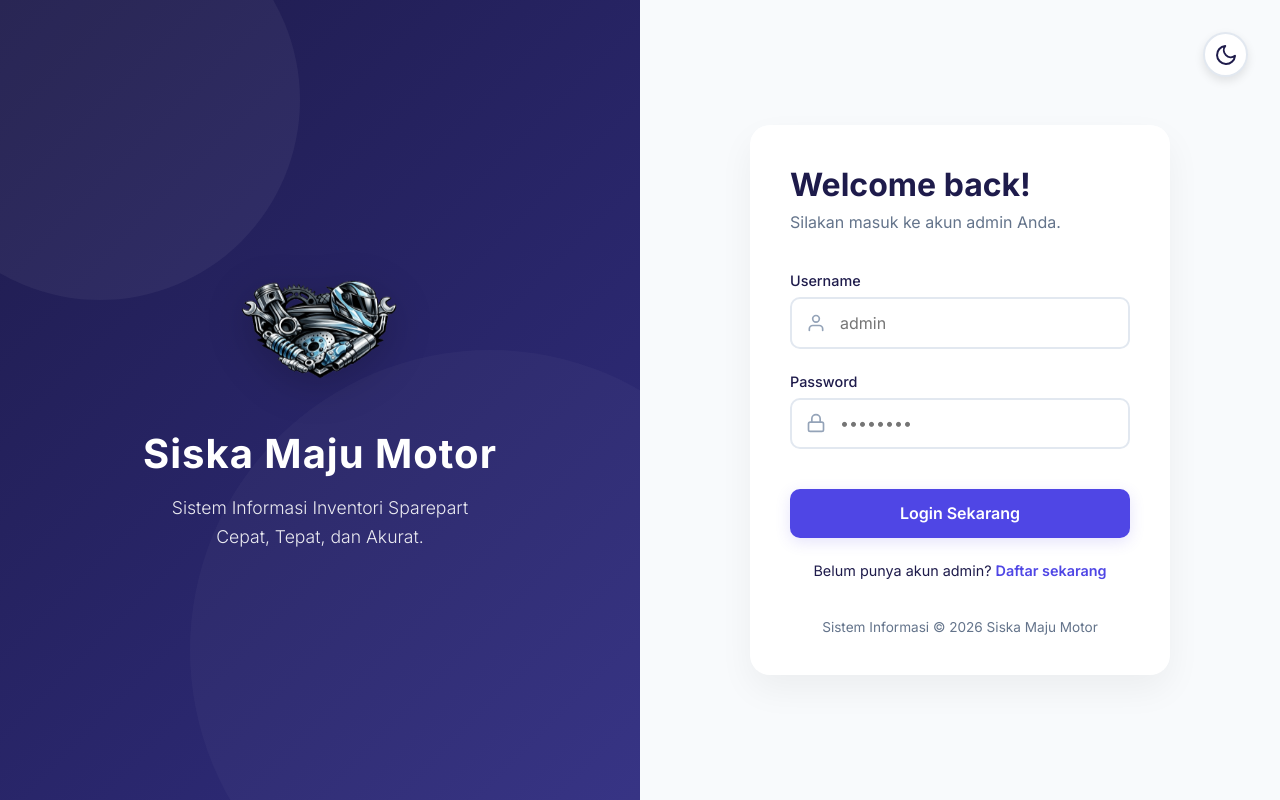
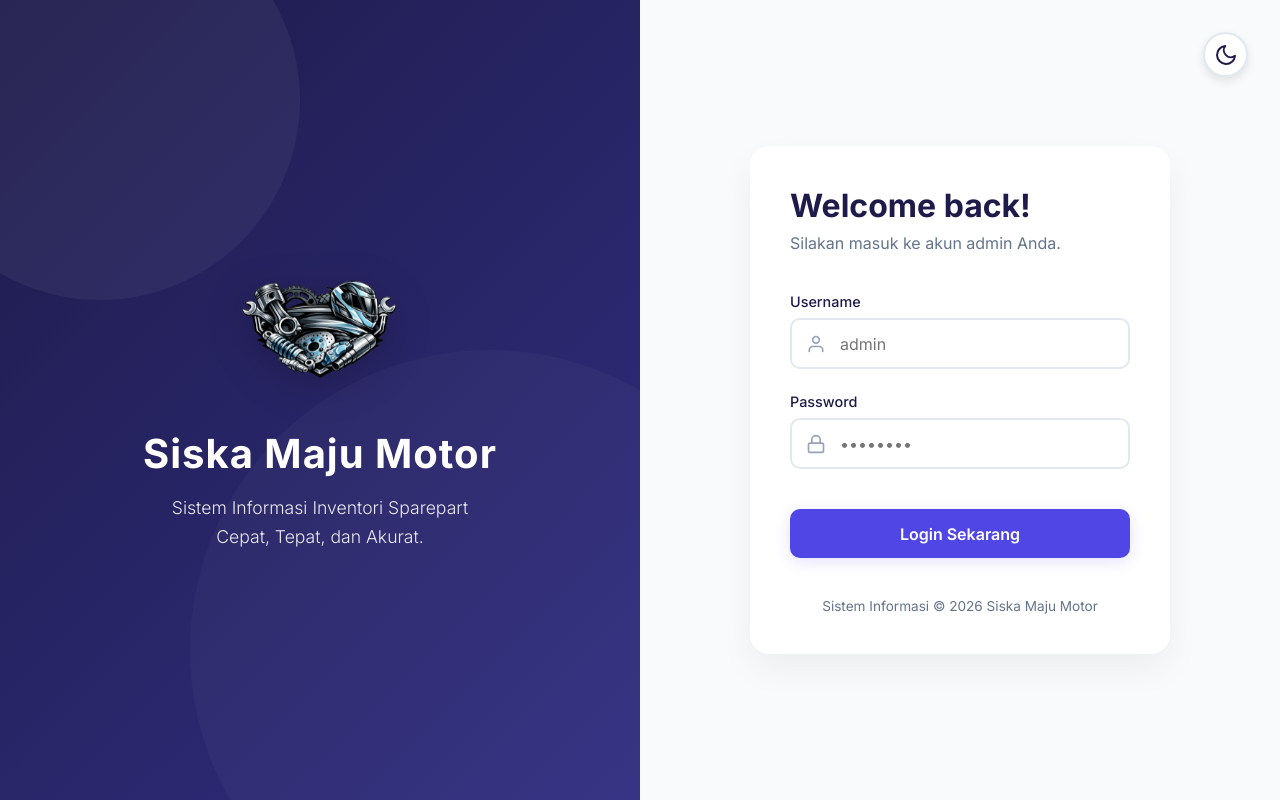
Before and after one commit to siskaenjelina/inventorisparepart, a PHP site: page / in a window 1280 px wide. Run offline with PHP 8.4, Linux system fonts and the light colour scheme.

Commit message:
Add files via upload

```diff
--- a/inventorisparepart/index.php
+++ b/inventorisparepart/index.php
@@ -61,9 +61,7 @@
                 </form>
 
 
-                <div class="auth-links">
-                    <p>Belum punya akun admin? <a href="register.php">Daftar sekarang</a></p>
-                </div>
+
 
                 <div class="login-footer">
                     <p>Sistem Informasi &copy; <?php echo date('Y'); ?> Siska Maju Motor</p>
```
